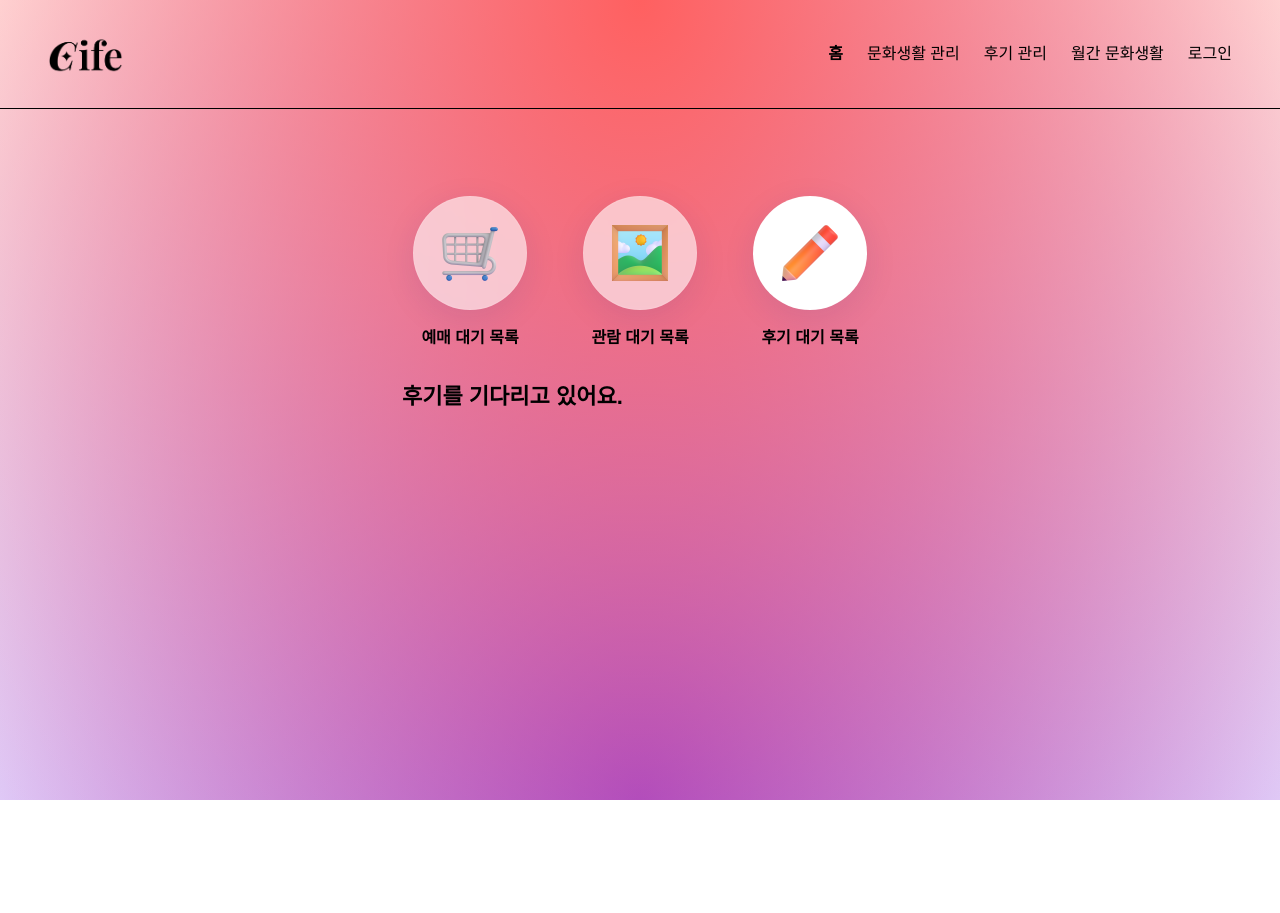
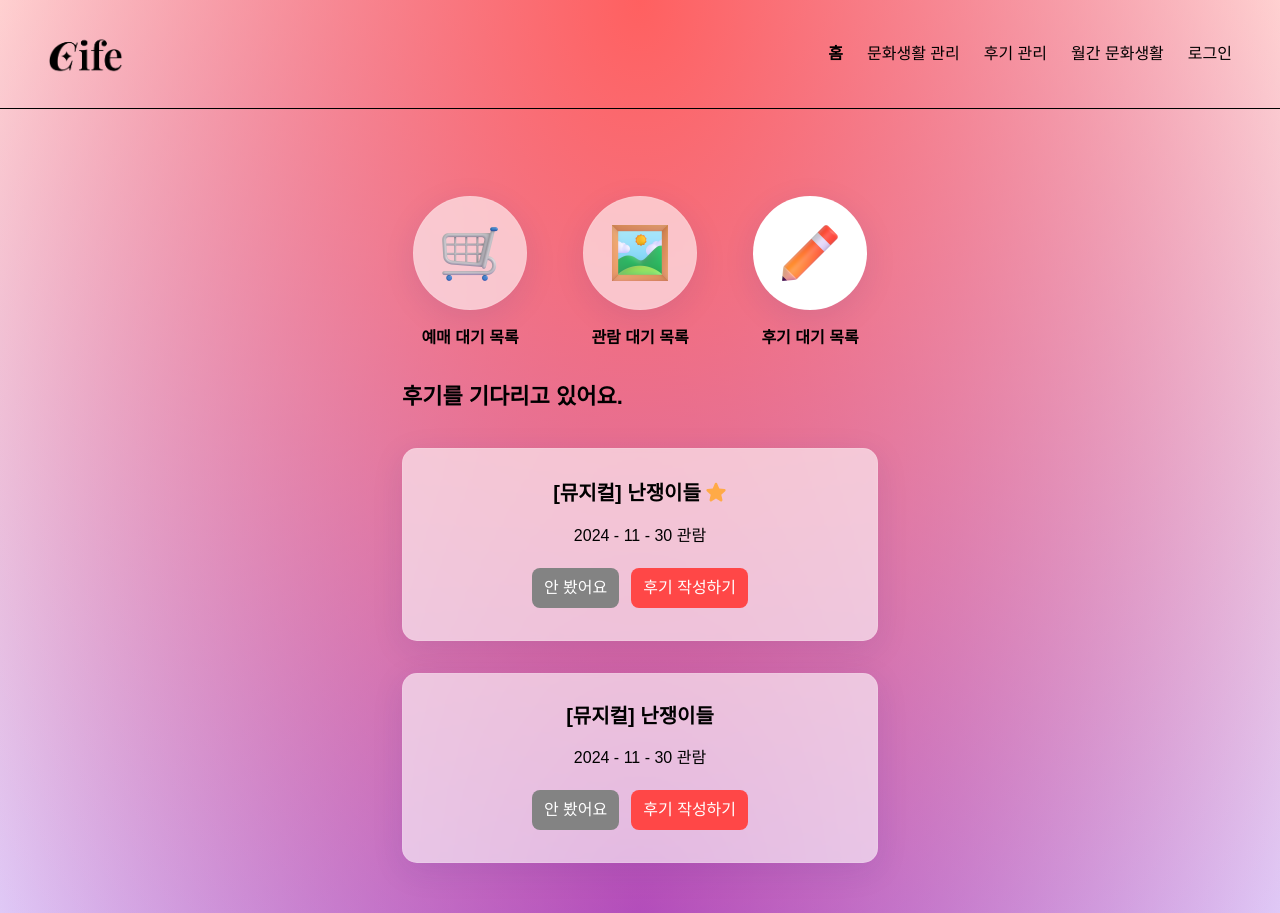
Before and after one commit to gimewn/cife, a React (Vite) app in the folder front/: page / in a window 1280 px wide. Both pictures are taken after a click on the element "후기 대기 목록". Before the commit the page ends 800 px from the top, so only its background shows below. Built offline with nearby package versions, Linux system fonts and the light colour scheme; a web font is replaced by a local one.

Commit message:
feat: 후기 대기 목록 UI 개발 #10

```diff
--- a/front/src/components/Home/ReviewListItem.jsx
+++ b/front/src/components/Home/ReviewListItem.jsx
@@ -1,5 +1,32 @@
+import Star from '@assets/star.svg';
+import CultureDeleteModal from '@components/Modal/CultureDeleteModal';
+
+import useModal from '@hooks/useModal';
+
 const ReviewListItem = ({ item }) => {
-  return <></>;
+  const { BaseModal, isOpen, openModal, closeModal } = useModal();
+  return (
+    <>
+      <div className="bg-glass flex flex-col items-center p-8 gap-6">
+        <div className="flex justify-center items-center gap-1">
+          <p className="font-extrabold text-xl">
+            [{item.category}] {item.title}
+          </p>
+          {item.is_important && <img src={Star} />}
+        </div>
+        <p>{item.saw_date} 관람</p>
+        <div className="flex gap-3">
+          <button className="btn bg-gray" onClick={openModal}>
+            안 봤어요
+          </button>
+          <button className="btn bg-red">후기 작성하기</button>
+        </div>
+      </div>
+      <BaseModal isOpen={isOpen} closeModal={closeModal}>
+        <CultureDeleteModal category={item.category} title={item.title} closeModal={closeModal} />
+      </BaseModal>
+    </>
+  );
 };
 
 export default ReviewListItem;
--- a/front/vite.config.js
+++ b/front/vite.config.js
@@ -2,9 +2,11 @@ import { defineConfig } from 'vite';
 import react from '@vitejs/plugin-react-swc';
 import { resolve } from 'path';
 
-// https://vitejs.dev/config/
 export default defineConfig({
   plugins: [react()],
+  server: {
+    port: 3000,
+  },
   resolve: {
     alias: {
       '@api': resolve(__dirname, 'src/api'),
```
